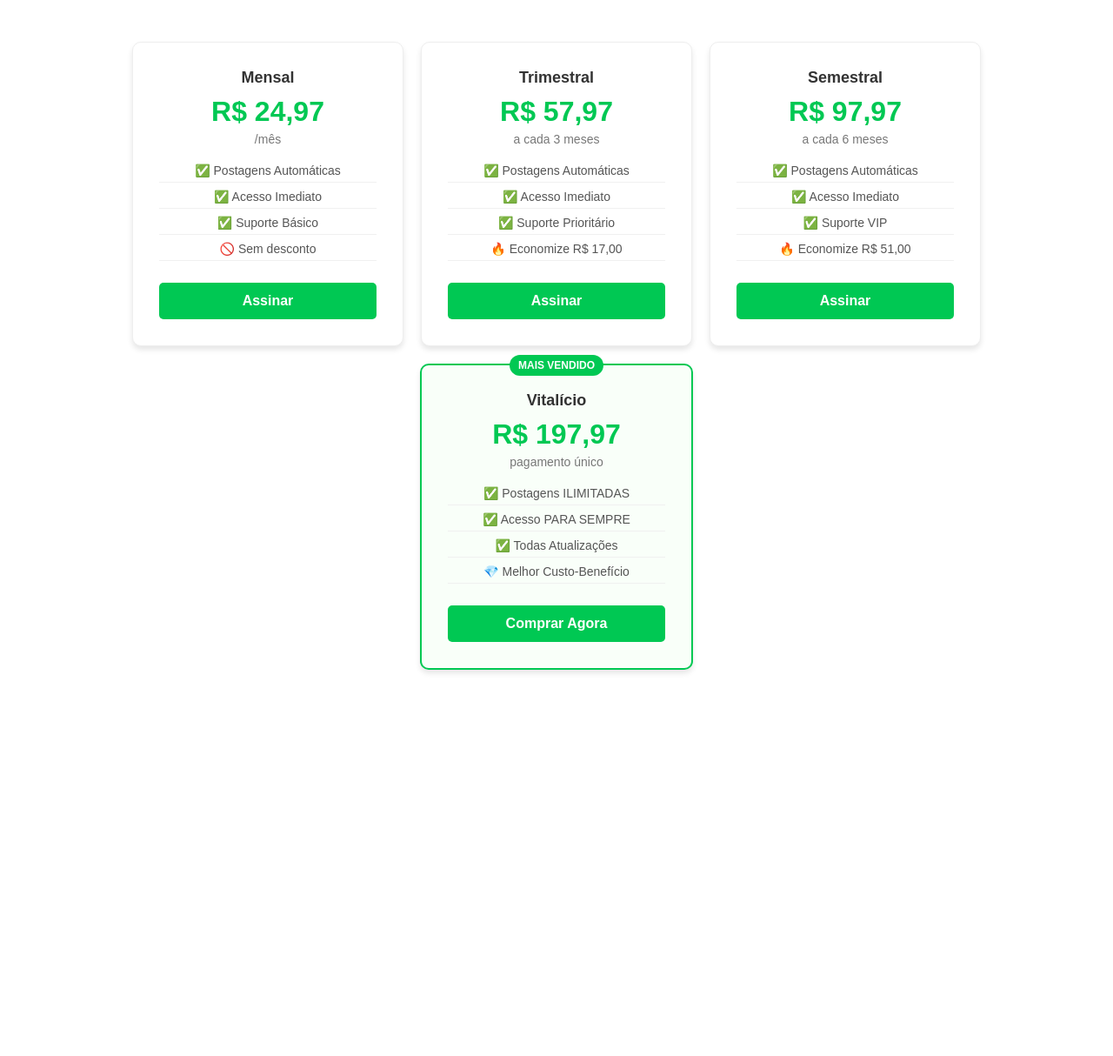
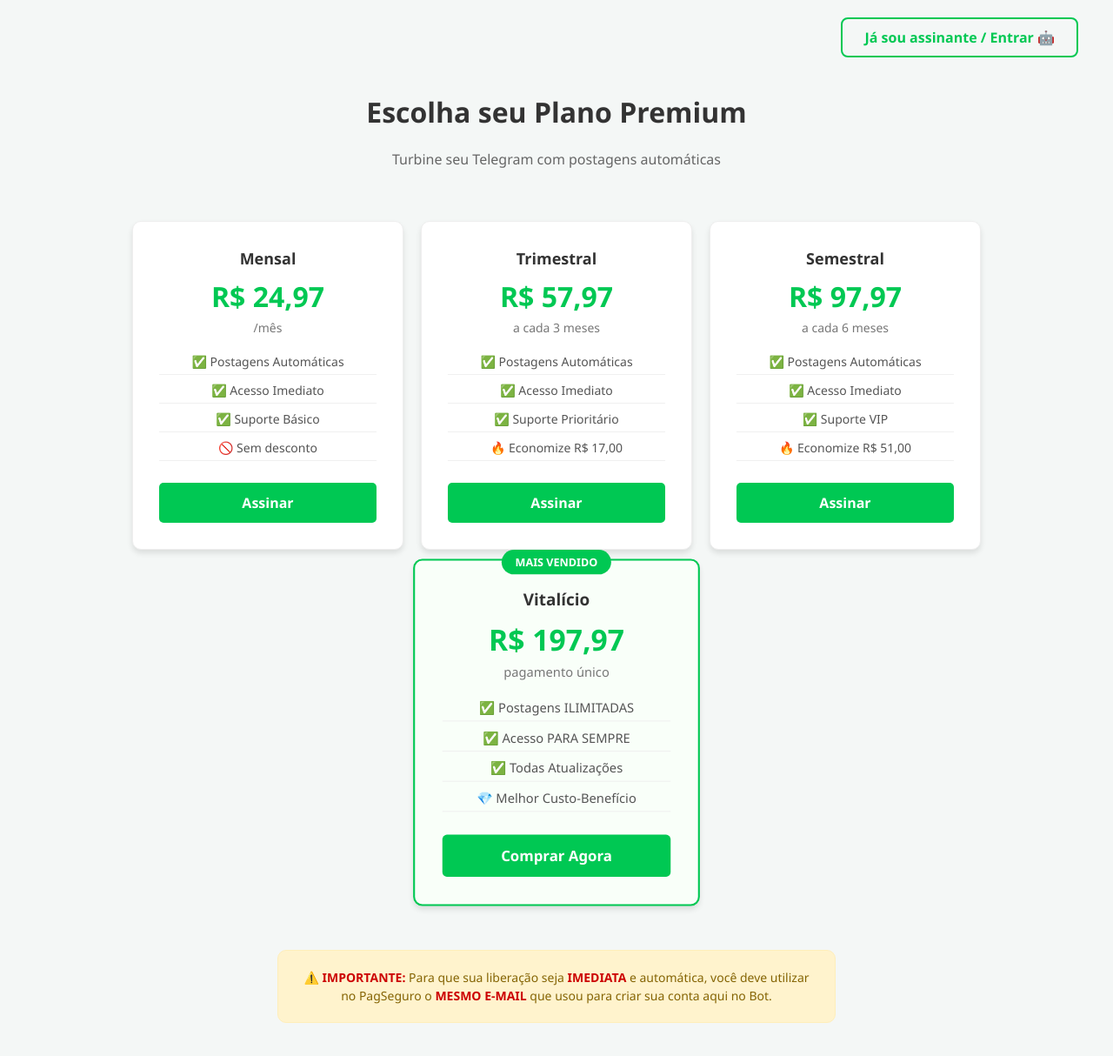
Before and after one commit to historiaai762-droid/saas-bot-telegram, a website: page index.html in a window 1280 px wide. Shown: the whole page at 87% size. Before the commit the page ends 818 px from the top, so only its background shows below. Drawn offline with Linux system fonts and the light colour scheme.

Commit message:
Update index.html

```diff
--- a/index.html
+++ b/index.html
@@ -1,18 +1,130 @@
+<!DOCTYPE html>
+<html lang="pt-BR">
+<head>
+  <meta charset="UTF-8">
+  <meta name="viewport" content="width=device-width, initial-scale=1.0">
+  <title>Planos | Bot Telegram Premium</title>
   <style>
+    /* Estilos Gerais */
+    body { background-color: #f4f7f6; margin: 0; font-family: 'Segoe UI', Arial, sans-serif; }
+
+    /* BOTÃO DE LOGIN NO TOPO */
+    .top-bar {
+      display: flex;
+      justify-content: flex-end;
+      padding: 20px 40px;
+      max-width: 1200px;
+      margin: 0 auto;
+    }
+
+    .btn-login {
+      color: #00C853;
+      font-weight: bold;
+      text-decoration: none;
+      border: 2px solid #00C853;
+      padding: 10px 25px;
+      border-radius: 8px;
+      transition: all 0.3s;
+    }
+
+    .btn-login:hover {
+      background: #00C853;
+      color: white;
+    }
+
     /* Estilos da Tabela de Preços */
-  .pricing-container { display: flex; flex-wrap: wrap; justify-content: center; gap: 20px; padding: 40px 20px; font-family: Arial, sans-serif; }
-  .pricing-card { background: #fff; border: 1px solid #eee; border-radius: 10px; padding: 30px; width: 250px; text-align: center; box-shadow: 0 4px 6px rgba(0,0,0,0.1); transition: transform 0.3s; position: relative; }
+    .pricing-container {
+      display: flex;
+      flex-wrap: wrap;
+      justify-content: center;
+      gap: 20px;
+      padding: 20px 20px;
+    }
+
+    .pricing-card {
+      background: #fff;
+      border: 1px solid #eee;
+      border-radius: 10px;
+      padding: 30px;
+      width: 250px;
+      text-align: center;
+      box-shadow: 0 4px 6px rgba(0,0,0,0.1);
+      transition: transform 0.3s;
+      position: relative;
+    }
+
     .pricing-card:hover { transform: translateY(-10px); border-color: #00C853; }
-  .pricing-card.featured { border: 2px solid #00C853; background: #f9fff9; }
-  .badge { background: #00C853; color: white; padding: 5px 10px; border-radius: 20px; font-size: 12px; position: absolute; top: -12px; left: 50%; transform: translateX(-50%); font-weight: bold; }
+
+    .pricing-card.featured {
+      border: 2px solid #00C853;
+      background: #f9fff9;
+      transform: scale(1.05);
+    }
+
+    .pricing-card.featured:hover { transform: scale(1.05) translateY(-10px); }
+
+    .badge {
+      background: #00C853;
+      color: white;
+      padding: 5px 15px;
+      border-radius: 20px;
+      font-size: 12px;
+      position: absolute;
+      top: -12px;
+      left: 50%;
+      transform: translateX(-50%);
+      font-weight: bold;
+    }
+
     .plan-name { font-size: 18px; font-weight: bold; color: #333; margin-bottom: 10px; }
     .price { font-size: 32px; color: #00C853; font-weight: bold; margin-bottom: 5px; }
     .period { color: #777; font-size: 14px; margin-bottom: 20px; }
+
     .features { list-style: none; padding: 0; margin-bottom: 25px; color: #555; font-size: 14px; }
     .features li { margin-bottom: 8px; border-bottom: 1px solid #f0f0f0; padding-bottom: 5px; }
-  .btn-buy { background: #00C853; color: white; text-decoration: none; padding: 12px 25px; border-radius: 5px; display: inline-block; font-weight: bold; transition: background 0.3s; width: 80%; }
+
+    .btn-buy {
+      background: #00C853;
+      color: white;
+      text-decoration: none;
+      padding: 12px 25px;
+      border-radius: 5px;
+      display: inline-block;
+      font-weight: bold;
+      transition: background 0.3s;
+      width: 80%;
+    }
+
     .btn-buy:hover { background: #009624; }
+
+    /* AVISO DE E-MAIL */
+    .email-warning {
+      text-align: center;
+      max-width: 600px;
+      margin: 40px auto;
+      padding: 20px;
+      background: #fff3cd;
+      border: 1px solid #ffeeba;
+      color: #856404;
+      border-radius: 10px;
+      font-size: 14px;
+      line-height: 1.5;
+    }
+
+    .email-warning strong { color: #c00; }
   </style>
+</head>
+<body>
+
+  <!-- BOTÃO DE ENTRAR -->
+  <div class="top-bar">
+    <a href="login.html" class="btn-login">Já sou assinante / Entrar 🤖</a>
+  </div>
+
+  <div style="text-align: center; margin-bottom: 40px;">
+    <h1 style="color: #333;">Escolha seu Plano Premium</h1>
+    <p style="color: #666;">Turbine seu Telegram com postagens automáticas</p>
+  </div>
 
   <div class="pricing-container">
 
@@ -74,3 +186,12 @@
     </div>
 
   </div>
+
+  <!-- AVISO DE E-MAIL IMPORTANTE -->
+  <div class="email-warning">
+    ⚠️ <strong>IMPORTANTE:</strong> Para que sua liberação seja <strong>IMEDIATA</strong> e automática,
+    você deve utilizar no PagSeguro o <strong>MESMO E-MAIL</strong> que usou para criar sua conta aqui no Bot.
+  </div>
+
+</body>
+</html>
```
Lines whose indentation alone changed are shown as unchanged.
